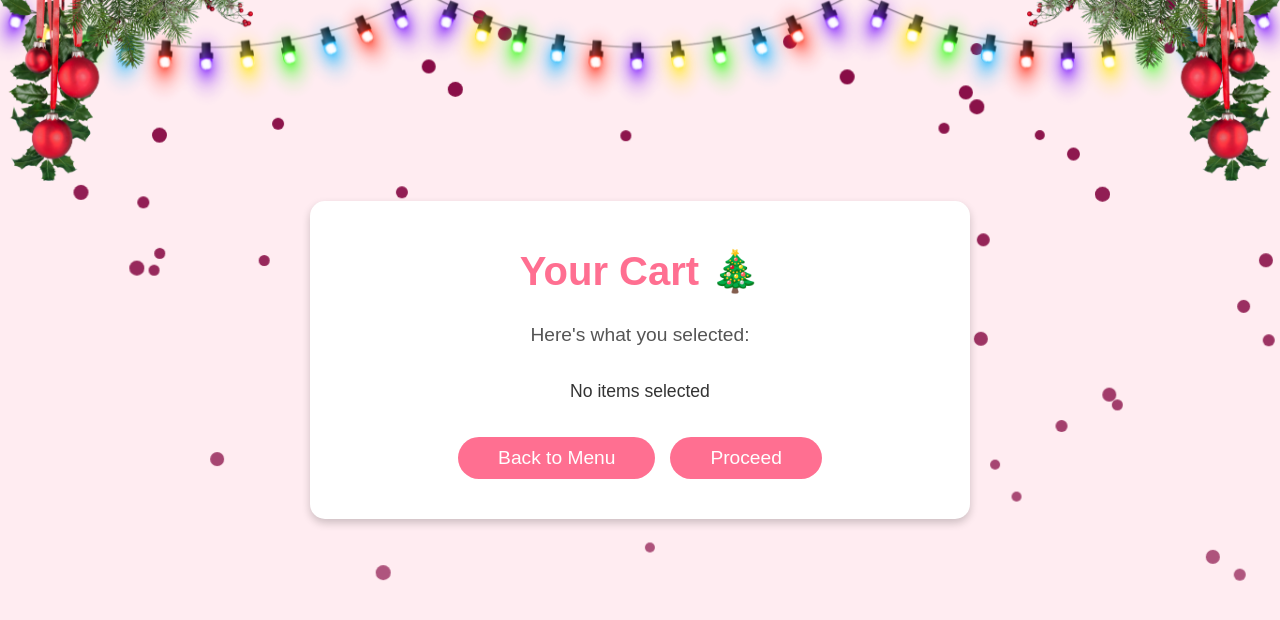
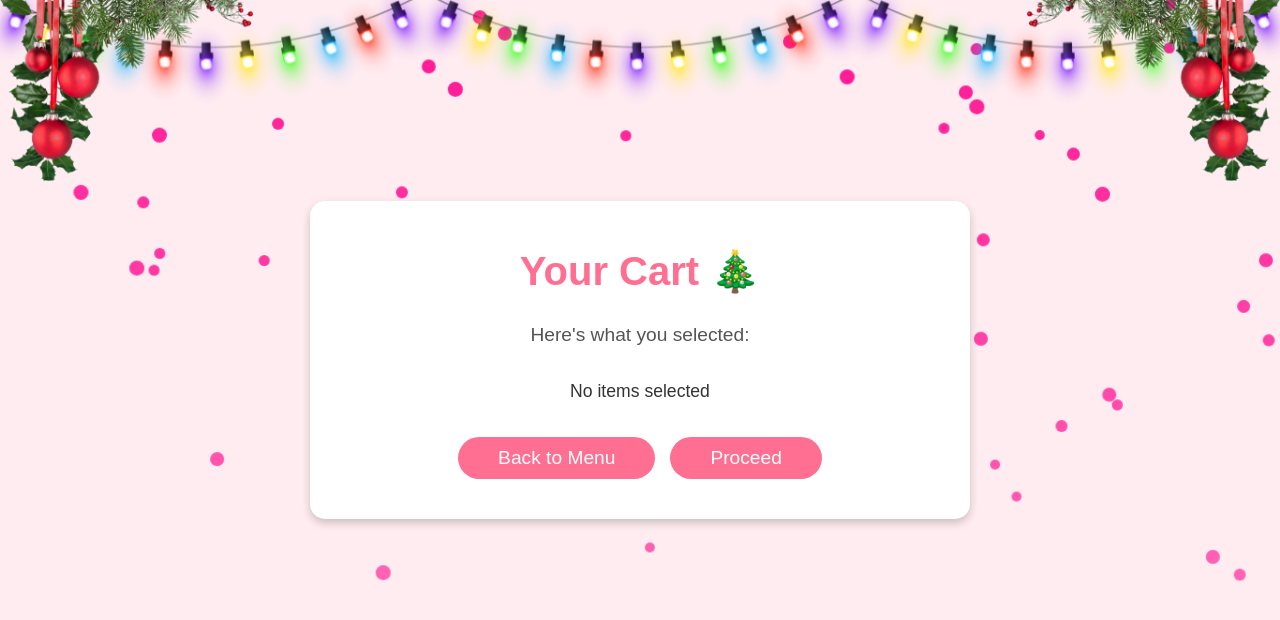
Before and after one commit to Gamingmaniac/asking-outt, a plain HTML site: page confirmation.html in a window 1280 px wide. Shown: the top 620 px of the page. Drawn offline with Linux system fonts and the light colour scheme.

Commit message:
Update confirmation.css

```diff
--- a/confirmation.css
+++ b/confirmation.css
@@ -108,7 +108,7 @@ ul#cart-items li {
 .snowflake {
   position: absolute;
   top: -10px;
-  background-color: #82013d;
+  background-color: #FF1493;
   border-radius: 50%;
   opacity: 0.8;
   pointer-events: none;
```
